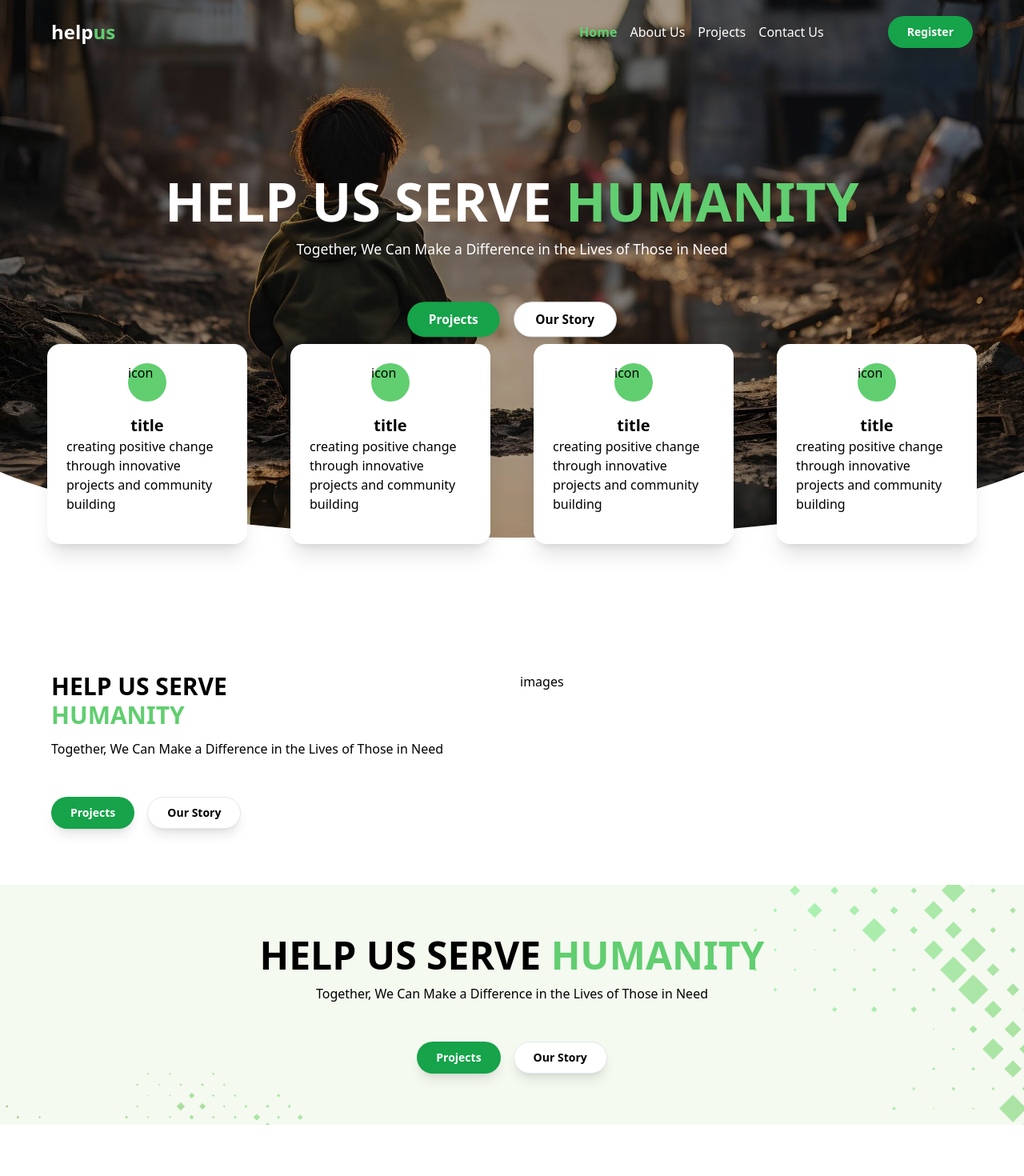
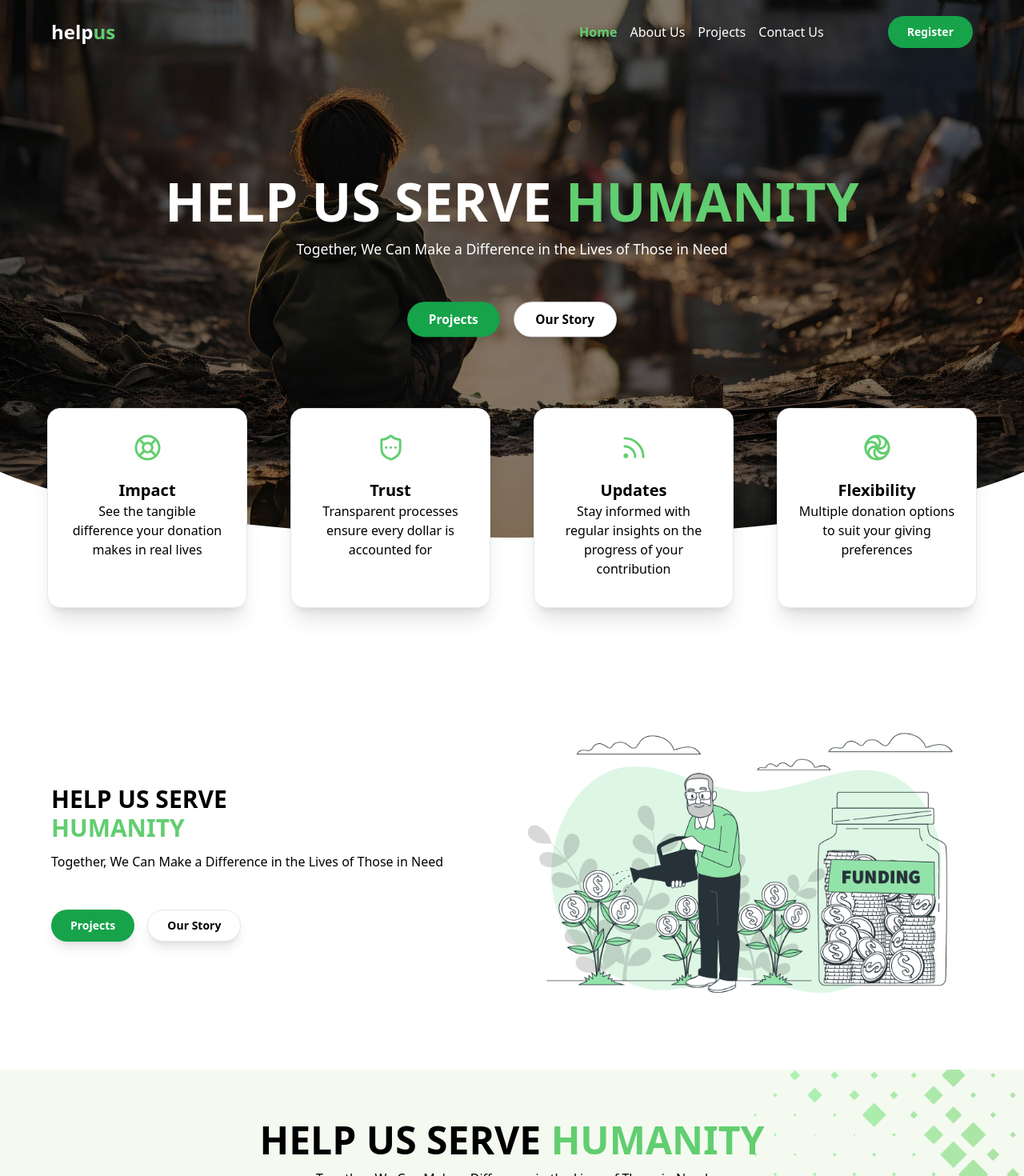
Before and after one commit to ebokes/helpus, a Next.js app: page / in a window 1280 px wide. Shown: the top 1470 px of the page at 80% size. Built offline with nearby package versions, Linux system fonts and the light colour scheme.

Commit message:
fix: quick fix

```diff
--- a/app/contact-us/page.tsx
+++ b/app/contact-us/page.tsx
@@ -12,8 +12,8 @@ const ContactUs = () => {
         title2="us"
         subtitle="Together, We Can Make a Difference in the Lives of Those in Need"
       />
-      <div className="my-20 max-w-[1200px] mx-auto w-[95%] md:w-[90%] flex gap-5 items-center">
-        <div className="w-[45%]">
+      <div className="my-20 max-w-[1200px] mx-auto w-[95%] md:w-[90%] flex flex-col md:flex-row gap-5 items-center">
+        <div className="md:w-[45%] text-center md:text-left mb-6 md:mb-0">
           <h2 className="font-extrabold text-3xl mb-3">TALK TO US TODAY</h2>
           <p className="text-[#444]">
             Reach Out to Us Today and Join the Mission to Serve and Uplift
@@ -22,7 +22,7 @@ const ContactUs = () => {
           <p className="font-bold mt-4"> info@helpus.com</p>
           <p className="font-bold ">+234 123 456 7890</p>
         </div>
-        <div className="w-[45%]">
+        <div className="md:w-[45%]">
           <form action="">
             <Input placeholder="Full Name" label="Full Name" required />
             <Input placeholder="Email" label="Email" required />
--- a/app/globals.css
+++ b/app/globals.css
@@ -15,9 +15,7 @@
 }
 
 body {
-  /* color: var(--foreground); */
   /* background: var(--background); */
-  /* font-family: Arial, Helvetica, sans-serif; */
 }
 
 @layer base {
@@ -27,15 +25,11 @@ body {
 }
 
 .background {
-  background: linear-gradient(90deg, #0000005a, #0000005a),
+  background: linear-gradient(90deg, #0000007e, #0000007e),
     url("/charity\ website\ hero\ section\ BG\ image.jpg");
   background-position: center;
   background-size: cover;
-  height: 80vh;
   width: 100%;
-  border-bottom-right-radius: 50% 20%;
-  border-bottom-left-radius: 50% 20%;
-  transform: scale(1.1);
 }
 
 .section-bg {
--- a/components/about-us/about-section.tsx
+++ b/components/about-us/about-section.tsx
@@ -20,12 +20,12 @@ const AboutSection: React.FC<AboutSectionProps> = ({
 }) => {
   return (
     <div
-      className={`my-[70px] flex ${
-        !!reverse ? "flex-row-reverse" : "flex-row"
+      className={`my-[70px] flex  ${
+        !!reverse ? "flex-col md:flex-row-reverse" : "flex-col md:flex-row"
       } gap-5 max-w-[1200px] mx-auto w-[90%] items-center`}
     >
       <div className="flex flex-1 gap-3 flex-col ">
-        <h1 className="font-extrabold text-3xl w-[60%] text-black">
+        <h1 className="font-extrabold text-3xl md:w-[60%] text-black">
           {title1} <span className="text-primary "> {title2} </span>
           {title3}
         </h1>
--- a/components/home/features-card.tsx
+++ b/components/home/features-card.tsx
@@ -9,8 +9,10 @@ interface FeaturesCardProps {
 const FeaturesCard = ({ icon, title, text }: FeaturesCardProps) => {
   return (
     <div className="z-10">
-      <div className="bg-white1 p-6 rounded-2xl shadow-xl w-[250px] h-[250px] flex flex-col items-center">
-        <div className="bg-primary w-12 h-12 rounded-full">{icon}</div>
+      <div className="bg-white1 p-6 rounded-2xl border shadow-xl w-[250px] h-[250px] flex flex-col items-center text-center">
+        <div className="grid place-items-center w-12 h-12 rounded-full text-primary">
+          {icon}
+        </div>
         <h2 className="text-xl font-bold mt-4">{title}</h2>
         <p>{text}</p>
       </div>
--- a/components/home/hero.tsx
+++ b/components/home/hero.tsx
@@ -1,34 +1,36 @@
 import React from "react";
 import { Button } from "../ui/button";
 import FeaturesCard from "./features-card";
+import Link from "next/link";
+import { LifeBuoy, LoaderPinwheel, Rss, ShieldEllipsis } from "lucide-react";
 
 const data = [
   {
-    icon: "icon",
-    title: "title",
-    text: "creating positive change through innovative projects and community building",
+    icon: <LifeBuoy size={35} />,
+    title: "Impact",
+    text: "See the tangible difference your donation makes in real lives",
   },
   {
-    icon: "icon",
-    title: "title",
-    text: "creating positive change through innovative projects and community building",
+    icon: <ShieldEllipsis size={35} />,
+    title: "Trust",
+    text: "Transparent processes ensure every dollar is accounted for",
   },
   {
-    icon: "icon",
-    title: "title",
-    text: "creating positive change through innovative projects and community building",
+    icon: <Rss size={35} />,
+    title: "Updates",
+    text: "Stay informed with regular insights on the progress of your contribution",
   },
   {
-    icon: "icon",
-    title: "title",
-    text: "creating positive change through innovative projects and community building",
+    icon: <LoaderPinwheel size={35} />,
+    title: "Flexibility",
+    text: "Multiple donation options to suit your giving preferences",
   },
 ];
 
 const Hero = () => {
   return (
-    <div className="mb-[200px]">
-      <div className=" background grid place-items-center relative">
+    <div className="mb-[100px] lg:mb-[250px]">
+      <div className="background lg:scale-[1.1] rounded-none lg:rounded-b-custom-b grid h-[80vh] place-items-center relative">
         <div className="flex gap-3 flex-col items-center w-[90%]">
           <h1 className="font-extrabold text-3xl sm:text-4xl md:text-5xl lg:text-6xl  text-white1 text-center">
             HELP US SERVE <span className="text-primary ">HUMANITY</span>
@@ -37,13 +39,17 @@ const Hero = () => {
             Together, We Can Make a Difference in the Lives of Those in Need
           </p>
           <div className="flex gap-4 mx-auto mt-9">
-            <Button>Projects</Button>
-            <Button variant={"secondary"}>Our Story</Button>
+            <Button asChild>
+              <Link href={"/projects"}>Projects</Link>
+            </Button>
+            <Button asChild variant={"secondary"}>
+              <Link href={"/about-us"}>Our Story</Link>
+            </Button>
           </div>
         </div>
       </div>
-      <div className=" absolute bottom-[120px] w-full mx-auto">
-        <div className="grid grid-cols-1 md:grid-cols-2 lg:grid-cols-4 justify-items-center gap-4 max-w-[1200px] mx-auto">
+      <div className="hidden lg:block absolute lg:bottom-[40px] w-full mx-auto">
+        <div className="grid grid-cols-1 md:grid-cols-2 lg:grid-cols-4 justify-around justify-items-center gap-x-4 gap-y-4 max-w-max lg:max-w-[1200px] mx-auto">
           {data.map((item, i) => (
             <FeaturesCard
               key={i}
--- a/components/home/projects.tsx
+++ b/components/home/projects.tsx
@@ -25,7 +25,7 @@ const Projects = () => {
             description={item.description}
             goal={item.goal}
             raised={item.raised}
-            daysLeft={item.daysLeft}
+            donations={item.donations}
             imageUrl={item.imageUrl}
           />
         ))}
--- a/components/home/section-1.tsx
+++ b/components/home/section-1.tsx
@@ -1,11 +1,12 @@
 import React from "react";
 import { Button } from "../ui/button";
+import Image from "next/image";
 
 const Section1 = () => {
   return (
-    <div className="my-[70px] flex gap-5 max-w-[1200px] mx-auto w-[90%]">
+    <div className="my-[70px] flex flex-col-reverse md:flex-row  items-center gap-5 max-w-[1200px] mx-auto w-[90%]">
       <div className="flex flex-1 gap-3 flex-col ">
-        <h1 className="font-extrabold text-3xl w-[40%] text-black">
+        <h1 className="font-extrabold text-3xl w-[80%] md:w-[40%] text-black">
           HELP US SERVE <span className="text-primary ">HUMANITY</span>
         </h1>
         <p className="text-black1">
@@ -16,7 +17,14 @@ const Section1 = () => {
           <Button variant={"secondary"}>Our Story</Button>
         </div>
       </div>
-      <div className=" flex flex-1">images</div>
+      <div className=" flex flex-1">
+        <Image
+          src="/hero section slider image 1.png"
+          alt="hero"
+          width={600}
+          height={600}
+        />
+      </div>
     </div>
   );
 };
--- a/components/home/section-3.tsx
+++ b/components/home/section-3.tsx
@@ -1,9 +1,10 @@
 import React from "react";
 import { Button } from "../ui/button";
+import Image from "next/image";
 
 const Section3 = () => {
   return (
-    <div className="my-[70px] flex gap-5 max-w-[1200px] mx-auto w-[90%]">
+    <div className="my-[70px] flex items-center flex-col-reverse md:flex-row gap-5 max-w-[1200px] mx-auto w-[90%]">
       <div className="flex flex-1 gap-3 flex-col ">
         <h1 className="font-extrabold text-3xl w-[60%] text-black">
           YOUR <span className="text-primary ">CONTRIBUTION</span> MATTERS TO US
@@ -15,7 +16,14 @@ const Section3 = () => {
           <Button>Learn more</Button>
         </div>
       </div>
-      <div className=" flex flex-1">images</div>
+      <div className=" flex flex-1">
+        <Image
+          src="/hero section slider image 3.png"
+          alt="hero"
+          width={600}
+          height={600}
+        />
+      </div>
     </div>
   );
 };
--- a/components/navbar/navbar.tsx
+++ b/components/navbar/navbar.tsx
@@ -97,18 +97,27 @@ const Navbar = () => {
           } transition-transform duration-300 lg:translate-x-0 `}
         >
           <div className="flex flex-col gap-4 items-center">
-            {LinkData.map((link) => (
-              <Link key={link.label} href={link.href}>
-                {link.label}
-              </Link>
-            ))}
-            <div>
-              <Link href={"/auth/register"}>Register</Link>
-            </div>
+            {LinkData.map((link) => {
+              const isActive = pathname === link.href;
+              return (
+                <Link
+                  className={
+                    isActive ? "text-primary font-semibold" : "text-black1"
+                  }
+                  key={link.label}
+                  href={link.href}
+                >
+                  {link.label}
+                </Link>
+              );
+            })}
+            <Link href={"/auth/register"}>Register</Link>
           </div>
         </div>
       </div>
     </div>
+    // </div>
+    // </div>
   );
 };
 
--- a/tailwind.config.ts
+++ b/tailwind.config.ts
@@ -11,7 +11,6 @@ const config: Config = {
     extend: {
       backgroundImage: {
         gradient1: "linear-gradient(108.9deg, #614BC3 7.52%, #03A7B4 113.36%)",
-        // heroBg: "url('/charity website hero section BG image.jpg')",
         sectionBg: "url('/section background.png')",
       },
       fontFamily: {},
@@ -27,6 +26,7 @@ const config: Config = {
         lg: "var(--radius)",
         md: "calc(var(--radius) - 2px)",
         sm: "calc(var(--radius) - 4px)",
+        "custom-b": "50% 20%",
       },
     },
   },
--- a/types/project.ts
+++ b/types/project.ts
@@ -1,7 +1,7 @@
 export interface ProjectCardDataProps {
   id?: string;
   title?: string;
-  // description?: string;
+  description?: string;
   goal?: number;
   raised?: number;
   donations?: number;
```
Also changed, not shown: public/hero section slider image 1.png (renamed from assets/hero section slider image 1.png), public/hero section slider image 3.png (added).
